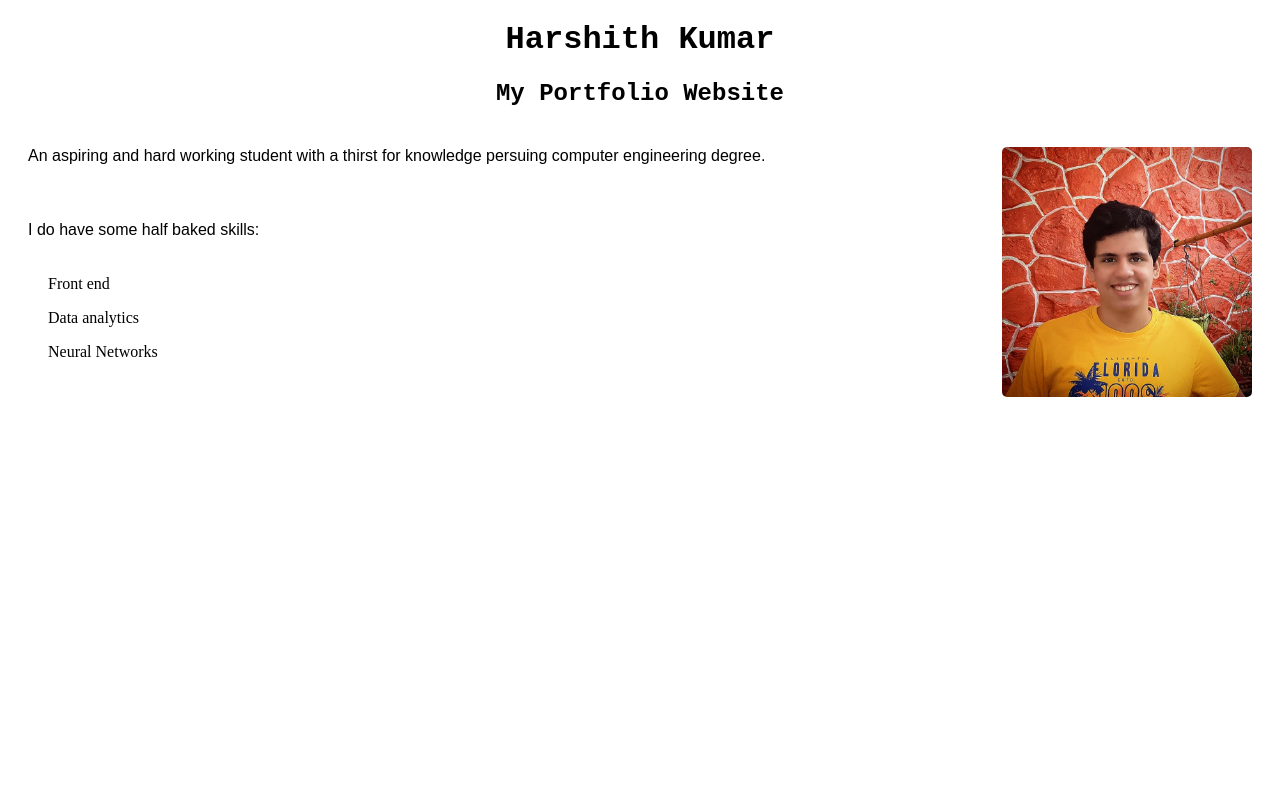
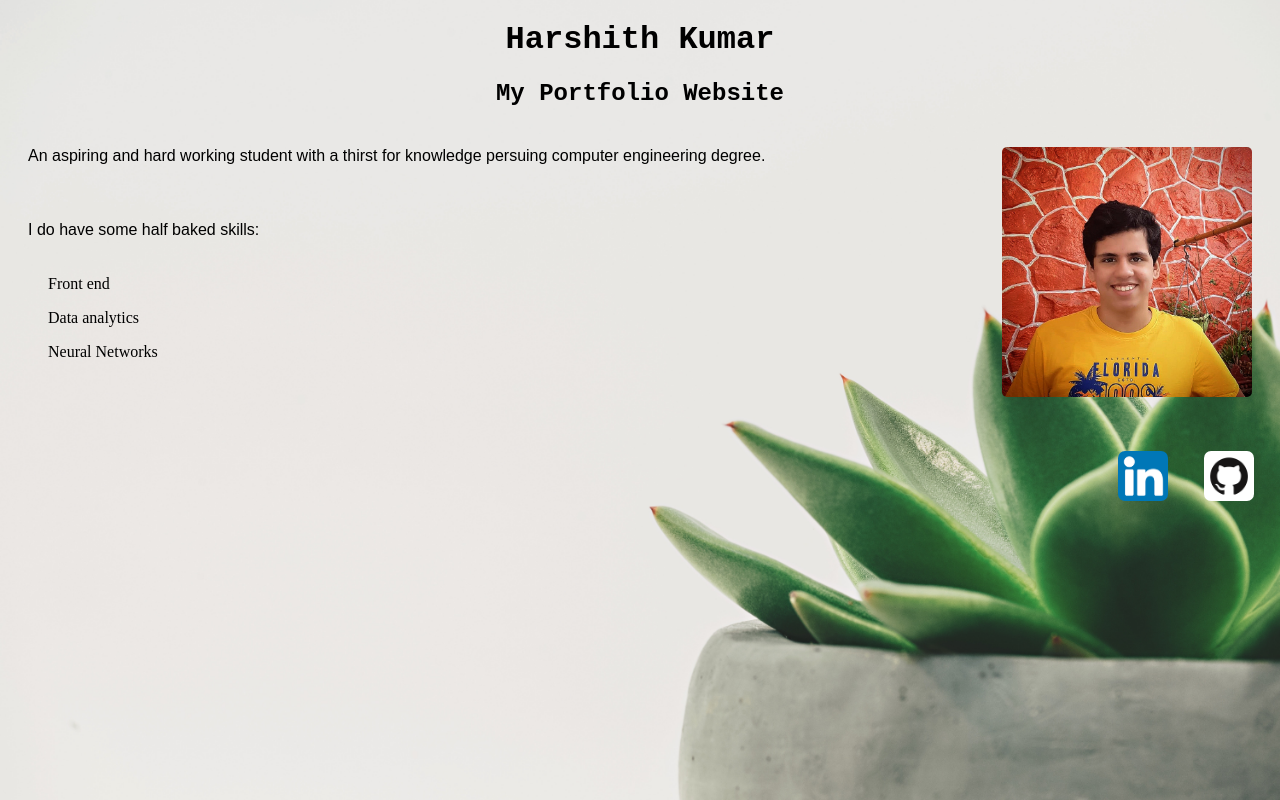
Before and after one commit to harshith363/PortfolioSite, a plain HTML site: page index.html in a window 1280 px wide. Drawn offline with Linux system fonts and the light colour scheme.

Commit message:
css final commit

```diff
--- a/index.css
+++ b/index.css
@@ -1,3 +1,9 @@
+html {
+    background: url('websiteBackground.jpg') no-repeat center fixed;
+    background-size: cover;
+}
+
+
 h1 {
     text-align: center;
     font-family: 'Courier New', Courier, monospace;
@@ -8,7 +14,9 @@ h2 {
     font-family: 'Courier New', Courier, monospace;
 }
 
-img {
+
+
+.Myphoto {
     border-radius: 25px;
     padding: 20px;
     width: 250px;
@@ -21,6 +29,18 @@ p{
     font-family:Arial, Helvetica, sans-serif;
 }
 
-ul{
+.github{
+    border-radius: 25px;
+    padding: 18px;
+    width: 50px;
+    height: 50px;
+    float: right;
+}
 
+.linkedin{
+    border-radius: 25px;
+    padding: 18px;
+    width: 50px;
+    height: 50px;
+    float: right;
 }
--- a/index.html
+++ b/index.html
@@ -10,15 +10,23 @@
 </head>
 
 <body>
-    <h1>Harshith Kumar</h1>
-    <h2>My Portfolio Website</h2>
-    <img src="PortfolioPhoto.jpg" alt="My Photo">
-    <p>An aspiring and hard working student with a thirst for knowledge persuing computer engineering degree. </p>
-    <p>I do have some half baked skills:
+    <div class="header">
+        <h1>Harshith Kumar</h1>
+        <h2>My Portfolio Website</h2>
+    </div>
+    <img class="Myphoto" src="PortfolioPhoto.jpg" alt="My Photo">
+    <div class="body">
+        <p>An aspiring and hard working student with a thirst for knowledge persuing computer engineering degree. </p>
+        <p>I do have some half baked skills:
         <ul>Front end</ul>
         <ul>Data analytics</ul>
         <ul>Neural Networks</ul>
-    </p>
+        </p>
+    </div>
+
+    <a href="https://github.com/harshith363"><img class=github src="github.png" alt="Github"></a>
+</body>
+<a href="https://www.linkedin.com/in/harshithvk/"><img class=linkedin src="linkedin.png" alt="Github"></a>
 </body>
 
 </html>
```
Also changed, not shown: github.png (added), linkedin.png (added), websiteBackground.jpg (added).
